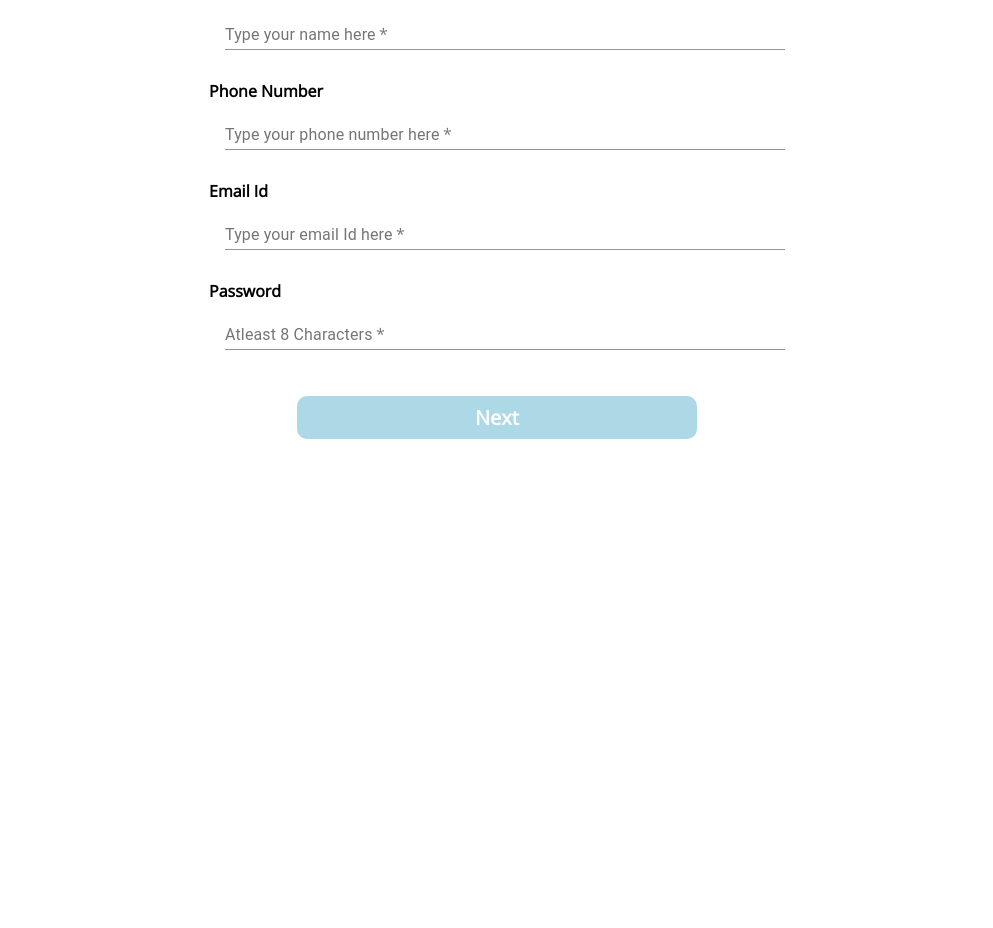
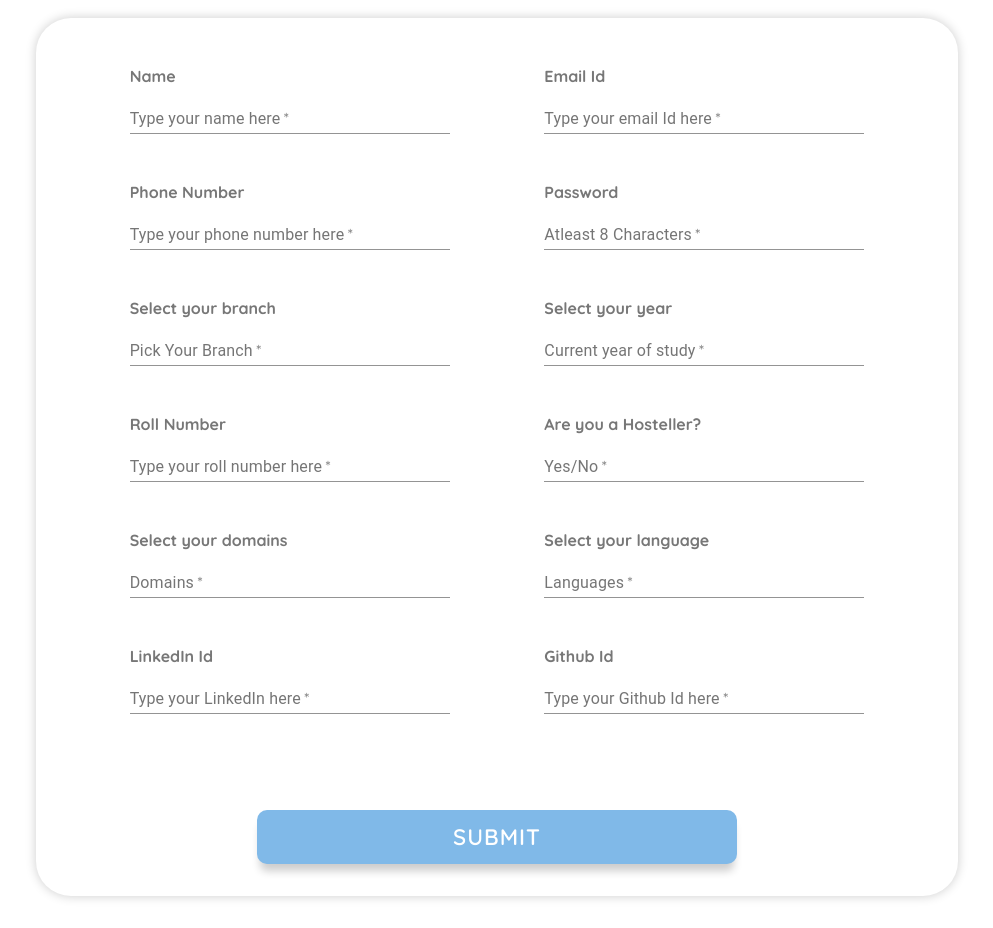
Before and after one commit to Spiral-Forge/Protege-Web, a React (Create React App) app: page /register in a window 1280 px wide. Shown: the part 304-1232 px from the top of the page, without its empty margins (143-1136 px from the left). Before the commit the page ends 800 px from the top, so only its background shows below. Built offline with nearby package versions, Linux system fonts and the light colour scheme.

Commit message:
added Registration form and login for mentors

```diff
--- a/src/App.css
+++ b/src/App.css
@@ -1,6 +1,7 @@
+@import url("https://fonts.googleapis.com/css2?family=Quicksand:wght@300;400;500;600;700&display=swap");
 * {
   box-sizing: border-box;
   margin: 0;
   padding: 0;
-  font-family: 'Open Sans', sans-serif;
+  font-family: "Quicksand", sans-serif;
 }
--- a/src/components/Pages/SignIn.css
+++ b/src/components/Pages/SignIn.css
@@ -1,5 +1,19 @@
 .btn-container {
-    margin-top: 10px;
-    margin-bottom: 10px;
-    text-align: center;
+  margin-top: 10px;
+  margin-bottom: 10px;
+  text-align: center;
 }
+
+.login-btn {
+  width: 100%;
+}
+.signup-link-container {
+  margin: 2rem auto;
+  font-size: 1.2rem;
+}
+.signup-link-container a {
+  text-decoration: none;
+  font-weight: 600;
+  color: #80b9e8;
+
+}
--- a/src/components/Pages/SignIn.js
+++ b/src/components/Pages/SignIn.js
@@ -1,80 +1,87 @@
-import React from "react";
-import {
-  Grid,
-  Paper,
-  TextField,
-  Typography,
-  Link,
-} from "@material-ui/core";
+import { TextField } from "@material-ui/core";
+import Checkbox from "@material-ui/core/Checkbox";
 import FormControlLabel from "@material-ui/core/FormControlLabel";
-import Checkbox from "@material-ui/core/Checkbox";
-import { makeStyles } from "@material-ui/core/styles";
+import React, { useState } from "react";
 import { Button } from "../Navbar/Button";
-import './SignIn.css';
+import "./SignIn.css";
+import { Link } from "react-router-dom";
+const SignIn = () => {
+  const [formData, setFormData] = useState({
+    email: "",
+    password: "",
+    keepLoggedIn: false,
+  });
 
-const useStyles = makeStyles((theme) => ({
-  root: {
-    display: "flex",
-    flexWrap: "wrap",
-  },
-  textField: {
-    marginLeft: theme.spacing(1),
-    marginRight: theme.spacing(1),
-    marginTop: theme.spacing(2),
-    width: "35ch",
-  },
-}));
-
-const SignIn = () => {
-  const classes = useStyles();
-  const paperStyle = {
-    padding: 20,
-    height: "60vh",
-    width: 480,
-    margin: "60px auto",
+  const handleFormDataChange = (e) => {
+    const { value, name } = e.target;
+    setFormData({ ...formData, [name]: value });
   };
 
+  const handleLogin = () => {
+    console.log(formData);
+  };
   return (
-    <Grid>
-      <Paper elevation={0} style={paperStyle}>
-        <Grid>
-          {/* <Avatar style={avatarStyle}></Avatar> */}
-          <h1>Login to start your journey</h1>
-        </Grid>
-        <div className={classes.root}>
+    <div style={{ padding: "2rem 4rem" }}>
+      <h1 className="signup-heading">
+        Mentor,
+        <br />
+        Login and Start your Journey.
+      </h1>
+      <h3 className="signup-subheading">
+        Mentor and Uplift others through you Journey
+      </h3>
+      <div
+        style={{
+          width: "50%",
+          display: "flex",
+          flexDirection: "column",
+          margin: "0 auto",
+          marginTop: "4rem",
+        }}
+      >
+        <h3>Your e-mail</h3>
         <TextField
-            label="Username"
-            fullWidth
+          name="email"
+          label="Type your email here"
+          onChange={handleFormDataChange}
           required
-            style={{ marginTop: 30, marginBottom: 10 }}
+          style={{ marginBottom: 30, width: "35rem", marginLeft: "1rem" }}
         />
+        <h3>Password</h3>
         <TextField
-            label="Password"
+          name="password"
           type="password"
-            fullWidth
+          label="At least 8 characters"
+          onChange={handleFormDataChange}
           required
-            style={{ marginTop: 10, marginBottom: 30 }}
+          style={{ marginBottom: 30, width: "35rem", marginLeft: "1rem" }}
         />
+        <FormControlLabel
+          control={
+            <Checkbox
+              name="checkedB"
+              color="primary"
+              onChange={() => {
+                setFormData({
+                  ...formData,
+                  ["keepLoggedIn"]: !formData.keepLoggedIn,
+                });
+              }}
+            />
+          }
+          label="Keep me logged In"
+          style={{ marginLeft: "0.5rem" }}
+        />
+
+        <button className="login-btn submit-btn " onClick={handleLogin}>
+          Login
+        </button>
+
+        <div className='signup-link-container'>
+          Don't have an account? <Link to="/register">SIGN UP</Link>
         </div>
-
-        <FormControlLabel
-          control={<Checkbox name="checkedB" color="primary" />}
-          label="Remember me"
-        />
-        <div className='btn-container'>
-            <Button buttonSize='btn-wide' buttonColor='blue'>
-              Sign in
-            </Button>
       </div>
-        <Typography>
-          <Link href="#">Forgot password?</Link>
-        </Typography>
-        <Typography>
-          {" "}
-          Already have an account?<Link href="#"> Sign Up</Link>
-        </Typography>
-      </Paper>
-    </Grid>
+    </div>
   );
 };
 
--- a/src/components/Pages/SignUp.css
+++ b/src/components/Pages/SignUp.css
@@ -0,0 +1,53 @@
+.signup-heading {
+  font-size: 3rem;
+  color: #777777;
+}
+.signup-subheading {
+  color: #80b9e8;
+  font-size: 1.3rem;
+}
+.input-label{
+    color: #777777;
+}
+.form-container {
+  width: 80%;
+  margin: 0 auto;
+  box-shadow: 0px 0px 11px 0px rgba(0, 0, 0, 0.2);
+  -webkit-box-shadow: 0px 0px 11px 0px rgba(0, 0, 0, 0.2);
+  -moz-box-shadow: 0px 0px 11px 0px rgba(0, 0, 0, 0.2);
+  padding: 2rem 0;
+  margin-top: 4rem;
+  border-radius: 35px;
+}
+.form-grid {
+  width: 90%;
+  margin: 1rem auto;
+  display: grid;
+  grid-template-columns: repeat(2, auto);
+  justify-items: center;
+  grid-gap: 3rem 0;
+}
+
+.gridItem {
+  margin: 0 auto;
+}
+
+.submit-btn {
+  display: block;
+  margin: 0 auto;
+  margin-top: 2rem;
+  background-color: #80b9e8;
+  border: none;
+  font-size: 1.4rem;
+  font-weight: 600;
+  letter-spacing: 1px;
+  color: white;
+  border-radius: 10px;
+  padding: 0.8rem;
+  cursor: pointer;
+  box-shadow: 0px 10px 9px -3px rgba(0, 0, 0, 0.2);
+}
+.form-submit-btn {
+    margin-top: 6rem;
+    width: 30rem;
+}
--- a/src/components/Pages/SignUp.js
+++ b/src/components/Pages/SignUp.js
@@ -1,10 +1,7 @@
 import { TextField } from "@material-ui/core";
 import { useState } from "react";
-import { Button } from "../Navbar/Button";
-import SignUpFormPartOne from "./SignUpForm/SignUpFormPartOne";
-import SignUpFormPartThree from "./SignUpForm/SignUpFormPartThree";
-import SignUpFormPartTwo from "./SignUpForm/SignUpFormPartTwo";
 
+import "./SignUp.css";
 function SignUp() {
   const [formData, setFormData] = useState({
     name: "",
@@ -21,53 +18,152 @@ function SignUp() {
     github: "",
   });
   const handleButtonClick = () => {
-    if (signUpPartNumber === 3) {
-      console.log(formData);
-    } else setSignUpPart(signUpPartNumber + 1);
+    console.log(formData);
   };
   const handleFormDataChange = (e) => {
     const { value, name } = e.target;
     setFormData({ ...formData, [name]: value });
   };
-  const [signUpPartNumber, setSignUpPart] = useState(1);
   return (
     <div style={{ padding: "2rem 4rem" }}>
-      <h1>
-        Mentee,
+      <h1 className="signup-heading">
+        Mentor,
         <br />
         Register and Start your Journey.
       </h1>
-      <h4>Learn and Uplift yourself throughout Journey</h4>
-      <div
-        style={{
-          width: "50%",
-          display: "flex",
-          flexDirection: "column",
-          margin: "0 auto",
-          marginTop: "4rem",
-        }}
-      >
-        {signUpPartNumber === 1 && (
-          <SignUpFormPartOne handleFormChange={handleFormDataChange} />
-        )}
-        {signUpPartNumber === 2 && (
-          <SignUpFormPartTwo handleFormChange={handleFormDataChange} />
-        )}
-        {signUpPartNumber === 3 && (
-          <SignUpFormPartThree handleFormChange={handleFormDataChange} />
-        )}
-      </div>
-      <div
-        className="btn-container"
-        style={{ width: "25rem", margin: "0 auto", marginTop: "1rem" }}
-      >
-        <Button
-          buttonSize="btn-wide"
-          buttonColor="blue"
+      <h4 className="signup-subheading">
+        Mentor and Uplift others through your Journey
+      </h4>
+      <div className="form-container">
+        <div className="form-grid">
+          <div className="gridItem">
+            <h4 className="input-label">Name</h4>
+            <TextField
+              name="name"
+              label="Type your name here"
+              onChange={handleFormDataChange}
+              required
+              style={{ width: "20rem" }}
+            />
+          </div>
+          <div>
+            <h4 className="input-label">Email Id</h4>
+            <TextField
+              name="email"
+              label="Type your email Id here"
+              onChange={handleFormDataChange}
+              required
+              style={{ width: "20rem" }}
+            />
+          </div>
+          <div>
+            <h4 className="input-label">Phone Number</h4>
+            <TextField
+              name="phoneNumber"
+              label="Type your phone number here"
+              required
+              onChange={handleFormDataChange}
+              style={{ width: "20rem" }}
+            />
+          </div>
+          <div>
+            <h4 className="input-label">Password</h4>
+            <TextField
+              name="password"
+              label="Atleast 8 Characters"
+              type="password"
+              onChange={handleFormDataChange}
+              required
+              style={{ width: "20rem" }}
+            />
+          </div>
+          <div>
+            <h4 className="input-label">Select your branch</h4>
+            <TextField
+              name="branch"
+              label="Pick Your Branch"
+              onChange={handleFormDataChange}
+              required
+              style={{ width: "20rem" }}
+            />
+          </div>
+          <div>
+            <h4 className="input-label">Select your year</h4>
+            <TextField
+              name="year"
+              label="Current year of study"
+              required
+              onChange={handleFormDataChange}
+              style={{ width: "20rem" }}
+            />
+          </div>
+          <div>
+            <h4 className="input-label">Roll Number</h4>
+            <TextField
+              name="rollNumber"
+              label="Type your roll number here"
+              onChange={handleFormDataChange}
+              required
+              style={{ width: "20rem" }}
+            />
+          </div>
+          <div>
+            <h4 className="input-label">Are you a Hosteller?</h4>
+            <TextField
+              name="hosteller"
+              label="Yes/No"
+              onChange={handleFormDataChange}
+              required
+              style={{ width: "20rem" }}
+            />
+          </div>
+          <div>
+            <h4 className="input-label">Select your domains</h4>
+            <TextField
+              name="domain"
+              label="Domains"
+              onChange={handleFormDataChange}
+              required
+              style={{ width: "20rem" }}
+            />
+          </div>
+          <div>
+            <h4 className="input-label">Select your language</h4>
+            <TextField
+              name="language"
+              label="Languages"
+              required
+              onChange={handleFormDataChange}
+              style={{ width: "20rem" }}
+            />
+          </div>
+          <div>
+            <h4 className="input-label">LinkedIn Id</h4>
+            <TextField
+              name="linkedIn"
+              label="Type your LinkedIn here"
+              onChange={handleFormDataChange}
+              required
+              style={{ width: "20rem" }}
+            />
+          </div>
+          <div>
+            <h4 className="input-label">Github Id</h4>
+            <TextField
+              name="github"
+              label="Type your Github Id here"
+              onChange={handleFormDataChange}
+              required
+              style={{ width: "20rem" }}
+            />
+          </div>
+        </div>
+        <button
           onClick={handleButtonClick}
+          className="submit-btn form-submit-btn"
         >
-          {signUpPartNumber === 3 ? "Submit" : "Next"}
-        </Button>
+          SUBMIT
+        </button>
       </div>
     </div>
   );
```
Lines whose indentation alone changed are shown as unchanged.
